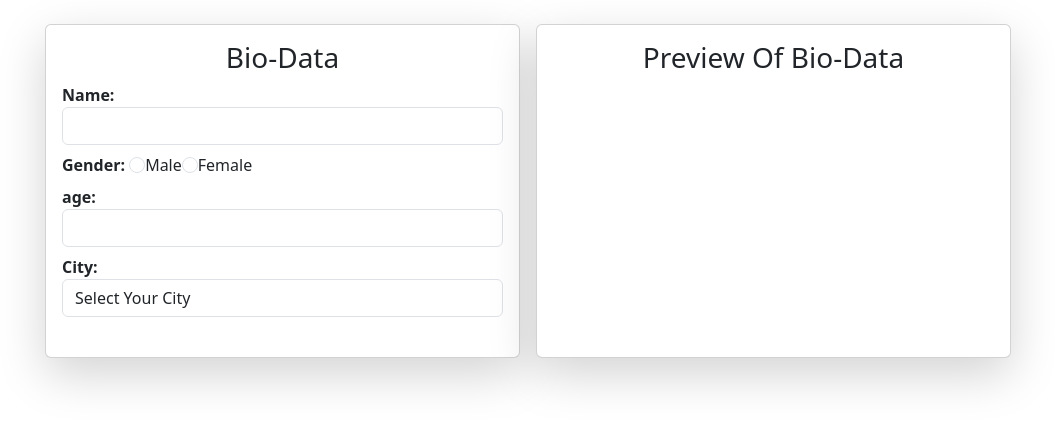
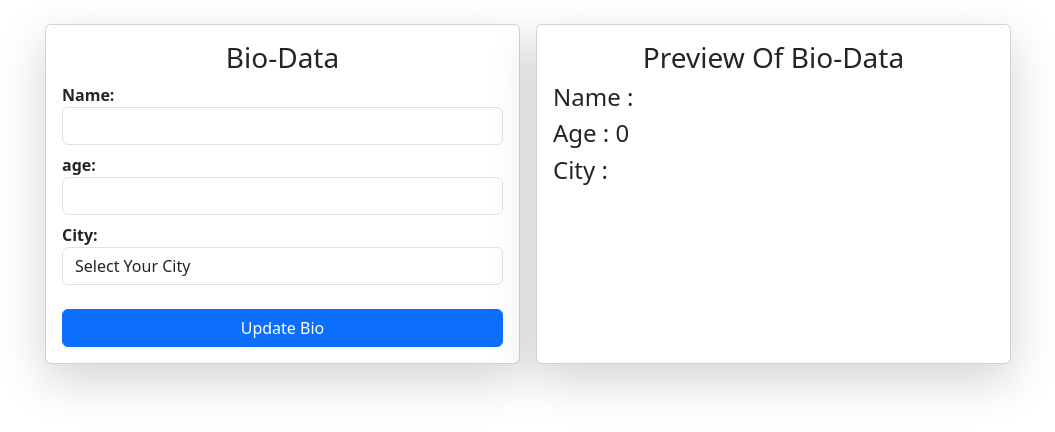
Before and after one commit to Teja-Juthuga/react-hooks, a React (Create React App) app: page / in a window 1280 px wide. Shown: the top 432 px of the page, without its empty margins (25-1080 px from the left). Built offline with nearby package versions, Linux system fonts and the light colour scheme.

Commit message:
Developed Form Example using React & update data on button click.

```diff
--- a/src/components/useState/dataGathering.jsx
+++ b/src/components/useState/dataGathering.jsx
@@ -1,14 +1,53 @@
 import { useState } from "react";
 
 export function DisplayUserData() {
+    const [data, setData] = useState({
+        name: "",
+        age: 0,
+        city: ""
+    });
 
-    const [data, setData] = useState({
-        name : "",
-        age : 0,
-        gender : "",
-        city : "",
-        hobbies : [""]
+    const [updatedData, setUpdatedData] = useState({
+        name: "",
+        age: 0,
+        city: ""
     });
+
+    function handleNameChange(e){
+        setData({
+            name: e.target.value,
+            age : data.age,
+            city : data.city
+
+        })
+    }
+
+    function handleAgeChange(e){
+        setData({
+            name: data.name,
+            age : e.target.value,
+            city : data.city
+
+        })
+    }
+
+
+    function handleCityChange(e){
+        setData({
+            name: data.name,
+            age : data.age,
+            city : e.target.value
+
+        })
+    }
+
+    function handleUpdateClick(){
+        setUpdatedData({
+            name: data.name,
+            age : data.age,
+            city : data.city
+        })
+    }
 
     return (
         <div className="container mt-4">
@@ -18,9 +57,9 @@ export function DisplayUserData() {
                     <dl>
                         <dd>
                             <b> Name: </b>{" "}
-                            <input type="text" className="form form-control" />
+                            <input type="text" className="form form-control" onChange={handleNameChange}/>
                         </dd>
-                        <dd>
+                        {/* <dd>
                             <b> Gender: </b>
                             <input
                                 class="form-check-input"
@@ -40,17 +79,17 @@ export function DisplayUserData() {
                             <label class="form-check-label" for="female">
                                 Female
                             </label>
-                        </dd>
+                        </dd> */}
                         <dd>
                             <b> age: </b>{" "}
                             <input
                                 type="number"
-                                className="form form-control"
+                                className="form form-control" onChange={handleAgeChange}
                             />
                         </dd>
                         <dd>
                             <b> City: </b>
-                            <select className="form form-control">
+                            <select className="form form-control" onChange={handleCityChange}>
                                 <option> Select Your City </option>
                                 <option value="Kakinada">Kakinada </option>
                                 <option value="Rajahumdry">Rajahumdry </option>
@@ -60,11 +99,21 @@ export function DisplayUserData() {
                                 <option value="Vizag">Vizag </option>
                             </select>
                         </dd>
+                        {/* <dd>
+                            <b> Hobbies: </b> <br/>
+                            <input type="checkbox" value="Playing Cricket" className="form-ckeck-input" /> Playing Cricket
+                            <input type="checkbox" value="Singing Songs" className="form-ckeck-input" /> Singing Songs
+                            <input type="checkbox" value="Dancing" className="form-ckeck-input" /> Dancing
+                            <input type="checkbox" value="Cooking" className="form-ckeck-input" /> Cooking
+                        </dd> */}
                     </dl>
+                    <button className="btn btn-primary" onClick={handleUpdateClick}> Update Bio </button>
                 </div>
                 <div className="card rounded rounded-2 shadow-lg p-3 col-5">
                     <h3 className="text-center"> Preview Of Bio-Data </h3>
-
+                    <h4>Name : {updatedData.name} </h4>
+                    <h4>Age : {updatedData.age} </h4>
+                    <h4>City : {updatedData.city} </h4>
                 </div>
             </div>
         </div>
```
